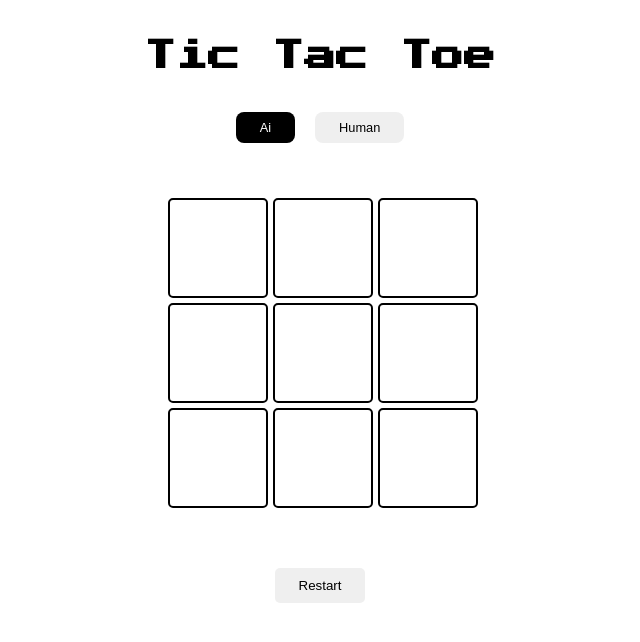
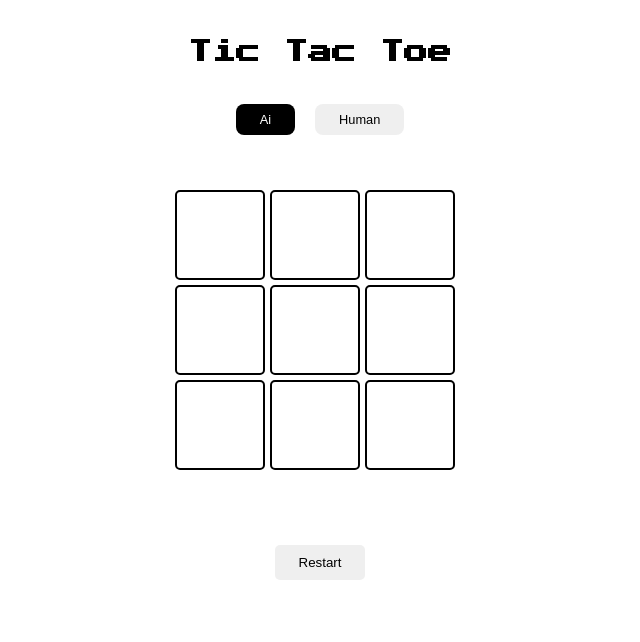
Before and after one commit to Rishav-Gayen/Odin-Tic-Tac-Toe, a plain HTML site: page index.html in a window 1280 px wide. Both pictures are taken after a click on the button "Ai". Shown: the whole page, without its empty margins (320-960 px from the left). Drawn offline with Linux system fonts and the light colour scheme.

Commit message:
Finished Styles

```diff
--- a/Assets/style.css
+++ b/Assets/style.css
@@ -16,7 +16,7 @@
 
 
 .screen-title {
-    font-size: 2rem;
+    font-size: 1.5rem;
     text-align: center;
     margin-bottom: 30px;
 }
@@ -51,18 +51,18 @@
 
 .game-board {
     display: grid;
-    grid-template-columns: repeat(3, 100px);
-    grid-template-rows: repeat(3, 100px);
+    grid-template-columns: repeat(3, 90px);
+    grid-template-rows: repeat(3, 90px);
     gap: 5px;
-    width: 315px; /* 3 * 100px + 2 * 5px gap */
-    height: 315px; /* 3 * 100px + 2 * 5px gap */
+    width: 300px; /* 3 * 100px + 2 * 5px gap */
+    height: 300px; /* 3 * 100px + 2 * 5px gap */
     margin: 0 auto;
     padding: 5px;
 }
 
 .game-square {
-    width: 100px;
-    height: 100px;
+    width: 90px;
+    height: 90px;
     background-color: #fff;
     border: 2px solid #000;
     display: flex;
@@ -102,3 +102,22 @@
     background-color: dodgerblue;
     color: white;
 }
+
+@media screen and (width: 768px) {
+    .screen-title {
+        font-size: 2rem;
+    }
+
+    .game-board {
+        grid-template-columns: repeat(3, 100px);
+        grid-template-rows: repeat(3, 100px);
+        gap: 5px;
+        width: 315px; /* 3 * 100px + 2 * 5px gap */
+        height: 315px; /* 3 * 100px + 2 * 5px gap */
+    }
+
+    .game-square {
+        width: 100px;
+        height: 100px;
+    }
+}
```
